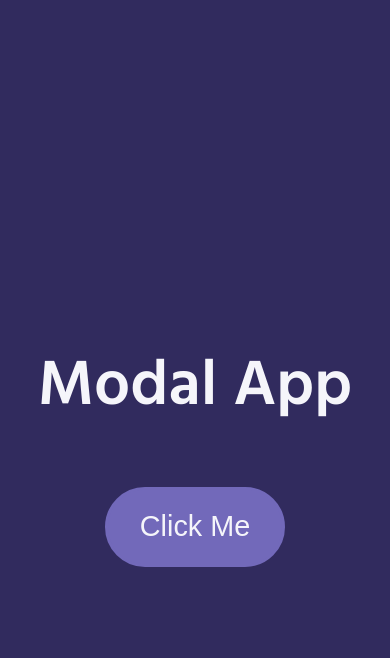
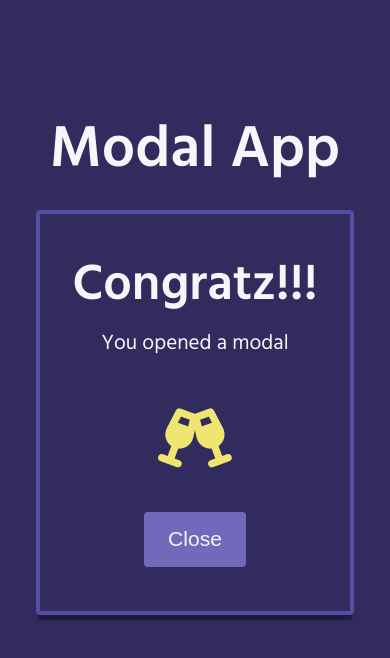
Before and after one commit to JoshuahBoardman/modal-app, a plain HTML site: page index.html in a window 390 px wide. Both pictures are taken after a click on the button "Click Me". Drawn offline with Linux system fonts and the light colour scheme.

Commit message:
The app is now mobile-friendly, finished the base JS, and styled the modal.

```diff
--- a/app.js
+++ b/app.js
@@ -0,0 +1,33 @@
+const display = document.getElementById("display");
+
+function openModal(e) {
+    if(e.target.classList.contains("click")){
+        displayModal();
+    }
+}
+
+function closeModal(e) {
+    if(!e.target.classList.contains("click")){
+        display.innerHTML = " "
+    }
+}
+
+function displayModal() {
+    display.innerHTML = `
+    <div class="modal">
+        <div class="modal-header">
+            <span class="modal-title">
+                Congratz!!!
+            </span>
+            <span class="modal-sub-text"> You opened a modal</span>
+            <i class="fa-solid fa-champagne-glasses"></i>
+        </div>
+        <button class="close-btn">Close</button>
+    </div>
+    `
+}
+
+window.addEventListener("click", e => {
+    openModal(e);
+    closeModal(e);
+});
--- a/index.html
+++ b/index.html
@@ -8,12 +8,13 @@
     <link rel="preconnect" href="https://fonts.gstatic.com" crossorigin>
     <link href="https://fonts.googleapis.com/css2?family=Hind:wght@400;600&display=swap" rel="stylesheet">
     <link rel="stylesheet" href="style.css">
+    <script src="https://kit.fontawesome.com/4d30777b80.js" crossorigin="anonymous"></script>
     <script src="app.js" defer></script>
     <title>Modal App</title>
 </head>
 <body>
     <h1 class="title">Modal App</h1>
-    <button class="btn">Click Me</button>
-    <div class="display"></div>
+    <button class="open-btn click">Click Me</button>
+    <div class="display" id="display"></div>
 </body>
 </html>
--- a/style.css
+++ b/style.css
@@ -2,7 +2,10 @@
 :root {
     --primary-color-200: hsl(247, 37%, 97%);
     --primary-color-400: hsl(247, 37%, 57%);
+    --primary-color-500: hsl(247, 37%, 47%);
     --primary-color-600: hsl(247, 37%, 27%);
+    --secondary-color-400: hsl(55, 81%, 69%);
+    --shadow: hsl(247, 37%, 17%);
 }
 
 *::before,
@@ -14,32 +17,121 @@
 
 body {
     font-family: 'Hind', sans-serif;
+    /* TODO add gradient*/
     background-color: var(--primary-color-600);
     display: flex;
     flex-direction: column;
     justify-content: center;
     align-items: center;
-    min-height: 100vh;
+    overflow: hidden;
 }
 
 .title {
-    font-size: 4rem;
+    font-size: 7vmax;
     font-weight: 600;
     color: var(--primary-color-200);
-    margin-bottom: 3rem;
+    margin: 6rem 0 3rem;
 }
 
-.btn {
-    font-size: 1.8rem;
+.open-btn {
+    font-size: 2.5vmax;
     font-weight: 400;
     background-color: var(--primary-color-400);
     color: var(--primary-color-200);
     border: .2rem solid var(--primary-color-400);
-    border-radius: 5rem;
-    padding: 1.3rem 2rem;
+    border-radius: .25rem;
+    padding: 1.75vmax 2.5vmax;
     cursor: pointer;
 }
 
-.btn:hover {
+.open-btn:hover {
     border: .2rem solid var(--primary-color-200);
 }
+
+.display {
+    position: relative;
+    display: flex;
+    justify-content: center;
+    align-items: center;
+}
+
+.modal {
+    position: absolute;
+    top: -6rem;
+    z-index: 1; /* Sit on top */
+    background-color: var(--primary-color-600);
+    display: flex;
+    flex-direction: column;
+    justify-content: center;
+    align-items: center;
+    border: .3rem solid var(--primary-color-500);
+    border-radius: .25rem;
+    padding: 2rem;
+    box-shadow: 0 7px 2px -2px var(--shadow);
+}
+
+.modal-header {
+    display: flex;
+    flex-direction: column;
+    justify-content: center;
+    align-items: center;
+}
+
+.modal-title {
+    color: var(--primary-color-200);
+    font-size: 6vmax;
+    font-weight: 600;
+}
+
+.modal-sub-text {
+    color: var(--primary-color-200);
+    font-size: 2.5vmax;
+    font-weight: 400;
+    margin-bottom: 3rem;
+}
+
+.fa-champagne-glasses{
+    font-size: 7vmax;
+    color: var(--secondary-color-400);
+    margin-bottom: 2rem;
+}
+
+.close-btn {
+    font-size: 2.5vmax;
+    font-weight: 400;
+    background-color: var(--primary-color-400);
+    color: var(--primary-color-200);
+    border: .2rem solid var(--primary-color-400);
+    border-radius: .25rem;
+    padding: 1.5vmax 2.5vmax;
+    margin: .75rem 0;
+    cursor: pointer;
+}
+
+.close-btn:hover {
+    border: .2rem solid var(--primary-color-200);
+}
+
+@media only screen and (min-width: 1200px) {
+    .title {
+        font-size: 6vmax;
+    }
+
+    .open-btn {
+        font-size: 1.5vmax;
+        padding: .75vmax 1.5vmax;
+    }
+
+    .modal-title {
+        font-size: 4vmax;
+    }
+
+    .modal-sub-text {
+        font-size: 1.5vmax;
+    }
+
+    .close-btn {
+        font-size: 1.5vmax;
+        padding: .75vmax 1.5vmax;
+    }
+}
```
